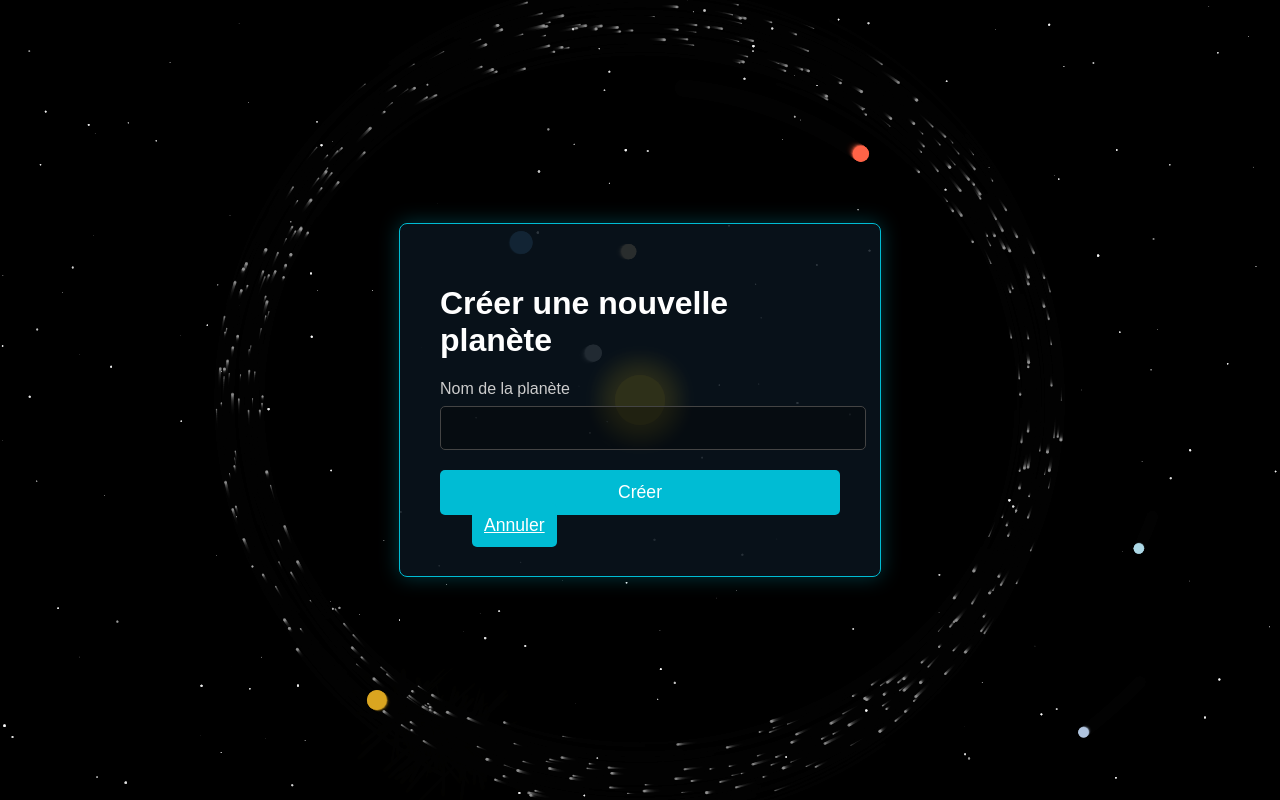
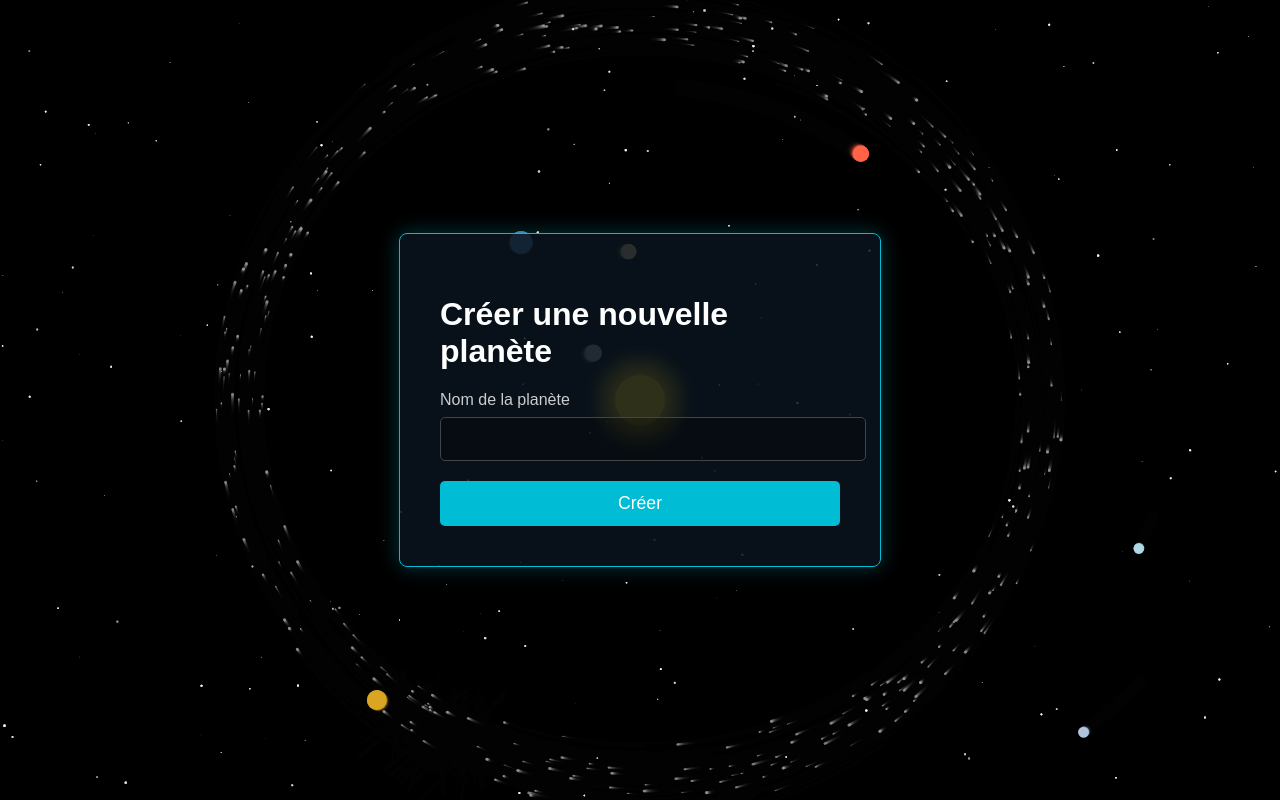
Before and after one commit to kiki13579/seti_project, a PHP site: page /backoffice/create_planete.php in a window 1280 px wide. Run offline with PHP 8.4, Linux system fonts and the light colour scheme; the visitor is signed in with stand-in values (Sample User, id 1).

Commit message:
fix: Remove "Annuler" link from planet creation form for cleaner UI

```diff
--- a/backoffice/create_planete.php
+++ b/backoffice/create_planete.php
@@ -148,7 +148,6 @@ if ($_SERVER['REQUEST_METHOD'] === 'POST') {
                     <input type="text" id="nom" name="nom" required>
                 </div>
                 <button type="submit">Créer</button>
-                <a href="dashboard.php" class="form-group">Annuler</a>
             </form>
             <?php if ($message): ?>
                 <p class="error-message"><?php echo $message; ?></p>
```
